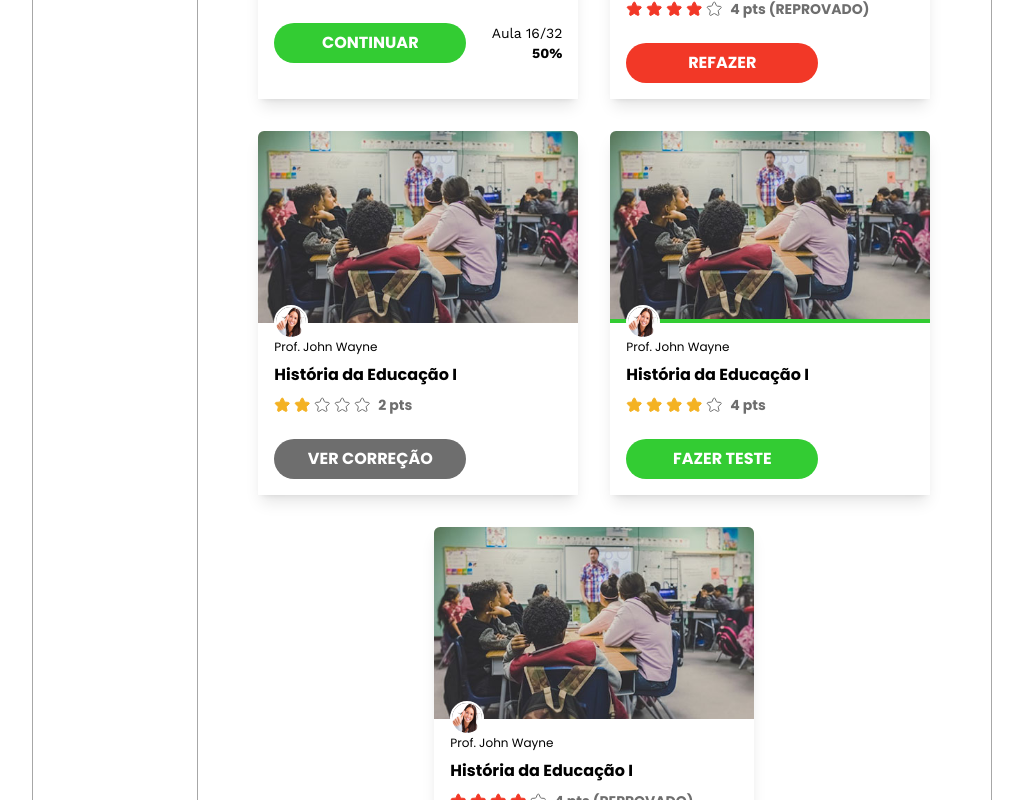
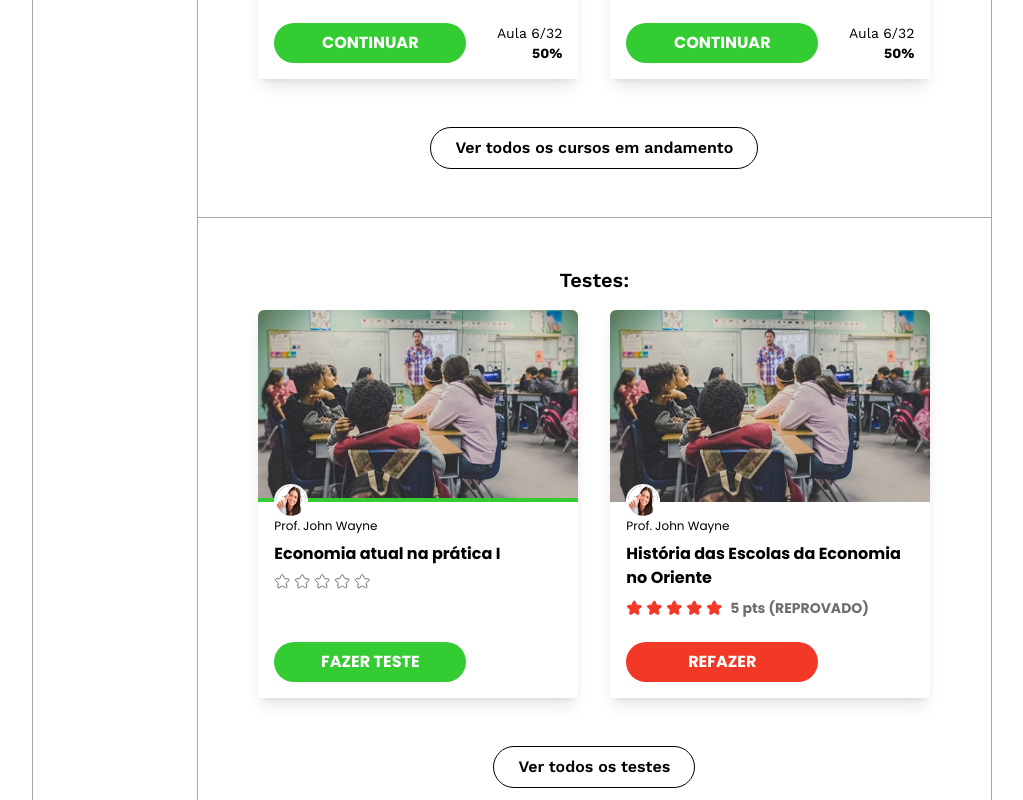
Before and after one commit to MassMessage/liceu-front, a Next.js app: page /profile in a window 1280 px wide. Shown: the part 1040-1840 px from the top of the page, without its empty margins (96-1119 px from the left). Built offline with nearby package versions, Linux system fonts and the light colour scheme.

Commit message:
Add "testes" sections in profile and create

```diff
--- a/app/components/CourseCard.tsx
+++ b/app/components/CourseCard.tsx
@@ -1,12 +1,11 @@
 import Image from "next/image";
 import { FC } from "react";
-import test from "@/public/picturesModel/Course1.svg";
-import test2 from "@/public/picturesModel/PictureProfile.png";
 import { Icon } from "./Icon";
 import { Button } from "./Button";
 import { FeedbackStars } from "./FeedbackStars";
 import { fail } from "assert";
 import { Poppins, Work_Sans } from "next/font/google";
+import { StaticImport } from "next/dist/shared/lib/get-img-props";
 
 const poppins = Poppins({ subsets: ['latin'], weight: ['400', '700'] })
 const workSans = Work_Sans({ subsets: ['latin'], weight: ['400', '700'] })
@@ -15,9 +14,15 @@ interface ICourseCard {
     type: 'course' | 'test';
     status: 'failed' | 'progress' | 'complete' | 'to do';
     feedbackStars?: number;
+    title?: string;
+    date?: `${string | number}/${string | number}`;
+    porcentComplete?: number;
+    author: string;
+    thumbnail: string | StaticImport;
+    authorPhoto: string | StaticImport;
 }
 
-export const CourseCard: FC<ICourseCard> = ({ type, status, feedbackStars }) => {
+export const CourseCard: FC<ICourseCard> = ({ type, status, feedbackStars, ...props }) => {
     let statusColor = '';
     let buttonName = '';
 
@@ -29,7 +34,6 @@ export const CourseCard: FC<ICourseCard> = ({ type, status, feedbackStars }) =>
         case 'progress':
             statusColor = '#33CC33';
             buttonName = 'CONTINUAR';
-
             break;
         case 'complete':
             statusColor = '#6E6E6E';
@@ -39,21 +43,20 @@ export const CourseCard: FC<ICourseCard> = ({ type, status, feedbackStars }) =>
             statusColor = '#33CC33';
             buttonName = 'FAZER TESTE';
             break;
-
     }
 
     return (
-        <div className={poppins.className + " w-80 shadow-lg"} >
+        <div className={poppins.className + " w-80 shadow-lg flex flex-col"} >
             <div className="w-80 min-h-[12rem] relative">
-                <Image src={test} fill={true} objectFit="cover" alt="" className=" rounded-t-md" />
+                <Image src={props.thumbnail} fill={true} objectFit="cover" alt="" className=" rounded-t-md" />
                 <div className={`w-full h-1 bg-[${statusColor}] absolute bottom-0`} />
                 <div className=" absolute -bottom-4 left-4 border-white border-2 rounded-full">
-                    <Icon src={test2} alt="" minWidth={30} height={30} quality={50} rounded={100} />
+                    <Icon src={props.authorPhoto} alt="" minWidth={30} height={30} quality={50} rounded={100} />
                 </div>
             </div>
-            <div className="flex flex-col m-4">
-                <span className="text-xs mb-2 font-normal">Prof. John Wayne</span>
-                <strong className="mb-2 font-bold">História da Educação I</strong>
+            <div className="flex flex-col m-4 h-full basis-full">
+                <span className="text-xs mb-2 font-normal">{props.author}</span>
+                <strong className="mb-2 font-bold">{props.title}</strong>
                 {feedbackStars !== undefined ?
                     <div className="font-bold flex text-[#6E6E6E] text-sm">
                         <FeedbackStars starNumber={5} starColor={status === 'failed' ? 'red' : 'yellow'} starFill={feedbackStars} />
@@ -64,16 +67,16 @@ export const CourseCard: FC<ICourseCard> = ({ type, status, feedbackStars }) =>
                     </div>
                     : null
                 }
-                <div className="flex justify-between mt-6">
-                    <div className=" basis-2/3">
+                <div className="flex justify-between mt-6 h-full">
+                    <div className=" basis-2/3 self-end">
                         <Button background={statusColor} color="#fff" href={'/'}>
                             <b>{buttonName}</b>
                         </Button>
                     </div>
                     {type === 'course' && status === 'progress'
                         ? <div className={workSans.className + " flex flex-col text-right text-sm"}>
-                            <span>Aula 16/32</span>
-                            <b>50%</b>
+                            <span>Aula {props.date}</span>
+                            <b>{props.porcentComplete}%</b>
                         </div>
                         : null
                     }
--- a/app/profile/page.tsx
+++ b/app/profile/page.tsx
@@ -7,6 +7,9 @@ import { AsideOptions } from '../components/AsideOptions';
 import { SectionProfile } from '../components/SectionProfile';
 import { Button } from '../components/Button';
 import { CourseCard } from '../components/CourseCard';
+import thumb from "@/public/picturesModel/Course1.svg";
+import author from "@/public/picturesModel/PictureProfile.png";
+
 
 const workSans = Work_Sans({ subsets: ['latin'], weight: ['400', '500', '600'] })
 
@@ -51,13 +54,21 @@ export default function Profile() {
           <h4 className='font-semibold text-center mb-4 text-xl'>
             Cursos em andamento:
           </h4>
-          <div className='flex gap-8 flex-wrap justify-center'>
-            <CourseCard type='course' status='progress' />
-            <CourseCard type='test' status='failed' feedbackStars={4} />
-            <CourseCard type='test' status='complete' feedbackStars={2} />
-            <CourseCard type='test' status='to do' feedbackStars={4} />
-            <CourseCard type='test' status='failed' feedbackStars={4} />
+          <div className='flex gap-8 flex-wrap justify-center mb-12'>
+            <CourseCard type='course' status='progress' title="História da Educação I" date={'6/32'} porcentComplete={50} author='Prof. John Wayne' thumbnail={thumb} authorPhoto={author} />
+            <CourseCard type='course' status='progress' title="Filosofia I: Grécia Antiga" date={'6/32'} porcentComplete={50} author='Prof. John Wayne' thumbnail={thumb} authorPhoto={author} />
           </div>
+          <Button href={'/'} color='black' background='white' style={{ border: '1px solid black' }}>Ver todos os cursos em andamento</Button>
+        </SectionProfile>
+        <SectionProfile>
+          <h4 className='font-semibold text-center mb-4 text-xl'>
+            Testes:
+          </h4>
+          <div className='flex gap-8 flex-wrap justify-center mb-12'>
+            <CourseCard type='test' status='to do' title="Economia atual na prática I" feedbackStars={0} author='Prof. John Wayne' thumbnail={thumb} authorPhoto={author} />
+            <CourseCard type='test' status='failed' title="História das Escolas da Economia no Oriente" author='Prof. John Wayne' feedbackStars={5} thumbnail={thumb} authorPhoto={author} />
+          </div>
+          <Button href={'/'} color='black' background='white' style={{ border: '1px solid black' }}>Ver todos os testes</Button>
         </SectionProfile>
 
       </main>
```
Also changed, not shown: 1 other file (tests, documents, lock files or other folders).
